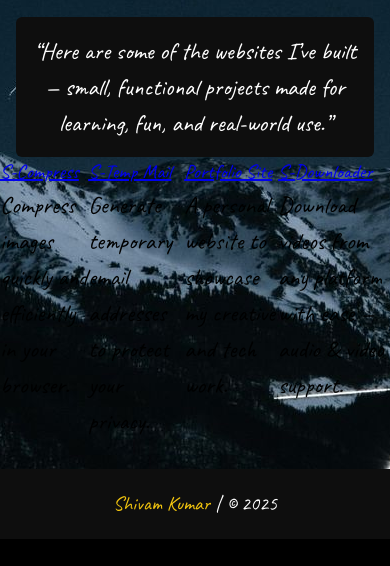
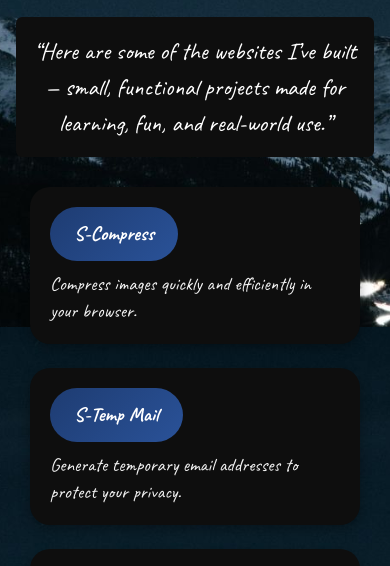
Before and after one commit to theshivamsahani/theshivamsahani.github.io, a plain HTML site: page index.html in a window 390 px wide. Shown: the part 517-1083 px from the top of the page. Before the commit the page ends 1056 px from the top, so only its background shows below. Drawn offline with Linux system fonts and the light colour scheme.

Commit message:
Add files via upload

```diff
--- a/css/style.css
+++ b/css/style.css
@@ -67,7 +67,12 @@ body {
   font: var(--font_size) var(--font_family);
   font-weight: 400;
   line-height: 1.5;
-  background: var(--background_color) var(--background_image) no-repeat center;
+  background-color: var(--background_color);
+  background-image: var(--background_image);
+  background-repeat: no-repeat;
+  background-position: center center;
+  background-size: cover; /* ✅ Make it fill the screen */
+  background-attachment: fixed; /* Optional: keep image fixed while scrolling */
   min-height: 100vh;
   display: flex;
   flex-direction: column;
@@ -222,35 +227,109 @@ main {
 
 .main_small_button_list {
   display: flex;
-  flex-direction: row;
+  flex-wrap: wrap;
+  justify-content: center;
+  gap: 10px;
+  margin-top: 1em;
 }
 
 .main_small_a_item {
-  margin-top: 1em;
   text-decoration: none;
 }
 
-.main_small_a_item + .main_small_a_item {
-  margin-left: 10px;
+.main_small_button_item {
+  display: inline-block;
+  font-size: 15px;
+  font-weight: 600;
+  padding: 0.6em 1.2em;
+  border: none;
+  background: linear-gradient(135deg, #1e3c72, #2a5298);
+  color: #fff;
+  border-radius: 999px;
+  cursor: pointer;
+  text-align: center;
+  white-space: nowrap;
+  box-shadow: 0 4px 10px rgba(0, 0, 0, 0.25);
+  transition: all 0.25s ease-in-out;
+  line-height: 1.3;
 }
 
-.main_small_button_item:hover,
-.main_button_item:hover {
-  color: var(--button_text_hover_color);
-  transform: scale(1.02);
-  transition: 0.10s ease;
+.main_small_button_item:hover {
+  background: linear-gradient(135deg, #2a5298, #1e3c72);
+  transform: scale(1.05);
+  box-shadow: 0 6px 14px rgba(0, 0, 0, 0.35);
 }
 
-.main_small_button_item {
-  color: var(--button_text_color);
-  background-color: var(--button_background_color);
-  width: calc(41em / 2 - 5px);
-  border-radius: 1em;
-  min-height: 3.7em;
-  text-align: center;
-  cursor: pointer;
+/* Mobile Responsive Styles */
+@media (max-width: 768px) {
+  .main_small_button_list {
+    flex-direction: column;
+    align-items: center;
+  }
+
+  .main_small_button_item {
+    width: 85vw;
+    font-size: 16px;
+    padding: 0.8em 1em;
+  }
 }
 
+.main_small_button_list {
+  display: flex;
+  flex-direction: column;
+  gap: 1.2em;
+  padding: 1.5em;
+  max-width: 800px;
+  margin: 0 auto;
+}
+
+.project_item {
+  display: flex;
+  justify-content: space-between;
+  align-items: center;
+  background-color: #0e0e0e;
+  padding: 1em;
+  border-radius: 1em;
+  box-shadow: 0 4px 12px rgba(0,0,0,0.3);
+  flex-wrap: wrap;
+}
+
+.project_link {
+  color: #fff;
+  font-weight: bold;
+  text-decoration: none;
+  background: linear-gradient(135deg, #1e3c72, #2a5298);
+  padding: 0.6em 1.2em;
+  border-radius: 999px;
+  transition: all 0.3s ease-in-out;
+  white-space: nowrap;
+}
+
+.project_link:hover {
+  background: linear-gradient(135deg, #2a5298, #1e3c72);
+  transform: scale(1.05);
+}
+
+.project_desc {
+  color: #f1f1f1;
+  font-size: 0.95em;
+  max-width: 60%;
+  text-align: right;
+  line-height: 1.4;
+}
+
+@media (max-width: 768px) {
+  .project_item {
+    flex-direction: column;
+    align-items: flex-start;
+    gap: 0.5em;
+  }
+
+  .project_desc {
+    max-width: 100%;
+    text-align: left;
+  }
+}
 /* Footer Codes */
 
 .footer_div_item {
```
